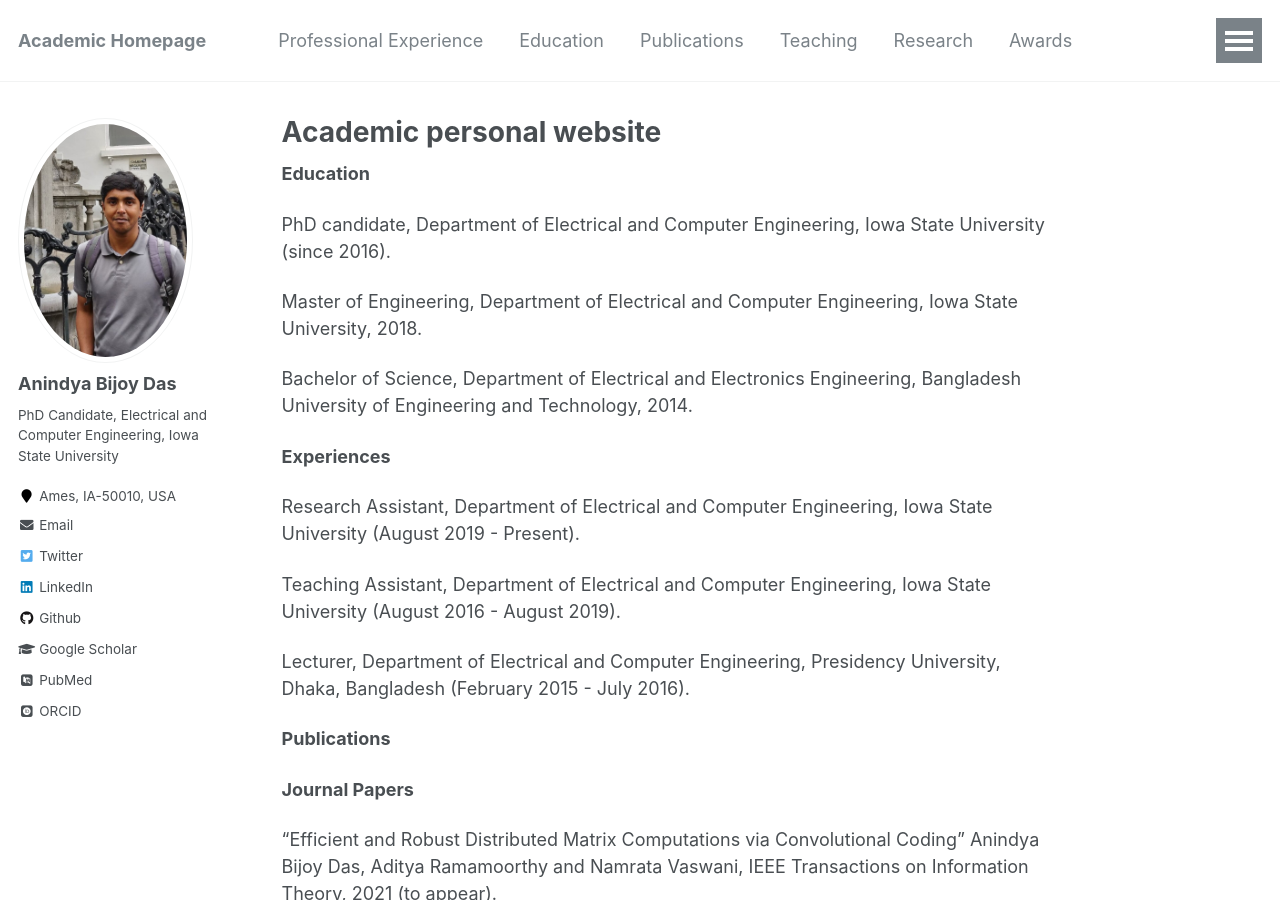
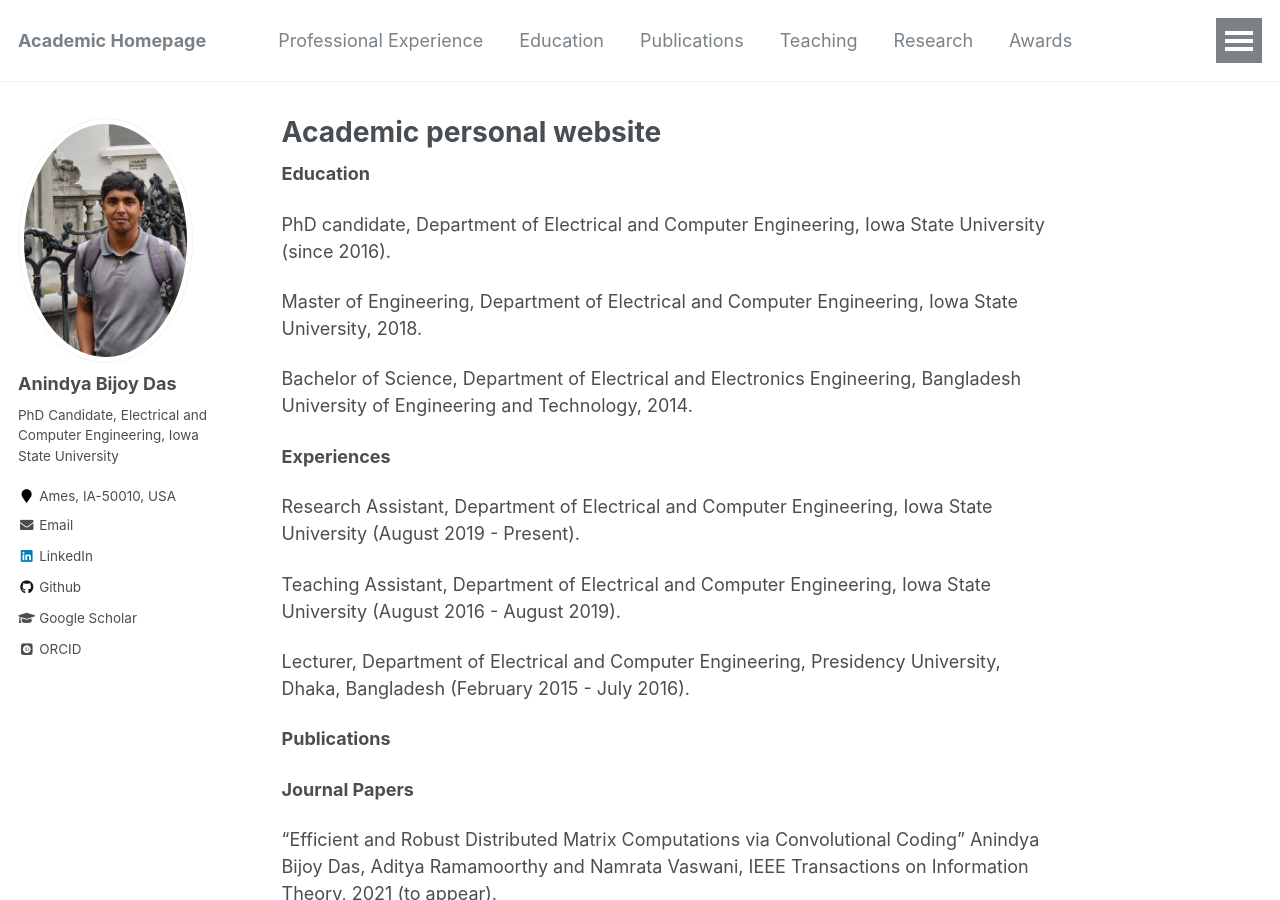
Before and after one commit to anindyabijoydas/portfolio, a Jekyll site: the page built from _pages/about.md, in a window 1280 px wide and 900 px high. Built offline with Jekyll 4.4.1, drawn with Linux system fonts in a browser that asks for light colours; some web fonts are replaced.

Commit message:
Update _config.yml

```diff
--- a/_config.yml
+++ b/_config.yml
@@ -85,7 +85,7 @@ author:
   bio              : "PhD Candidate, Electrical and Computer Engineering, Iowa State University"
   location         : "Ames, IA-50010, USA"
   employer         :
-  pubmed           : ""
+  pubmed           :
   googlescholar    : "https://scholar.google.com/citations?user=xppZiJoAAAAJ&hl=en"
   email            : "abd149@iastate.edu"
   researchgate     :  # example: "https://www.researchgate.net/profile/yourprofile"
@@ -96,7 +96,7 @@ author:
   flickr           :
   facebook         :
   foursquare       :
-  github           : ""
+  github           : "https://github.com/anindyabijoydas"
   google_plus      :
   keybase          :
   instagram        :
@@ -109,7 +109,7 @@ author:
   stackoverflow    : # http://stackoverflow.com/users/123456/username
   steam            :
   tumblr           :
-  twitter          : ""
+  twitter          :
   vine             :
   weibo            :
   xing             :
```
